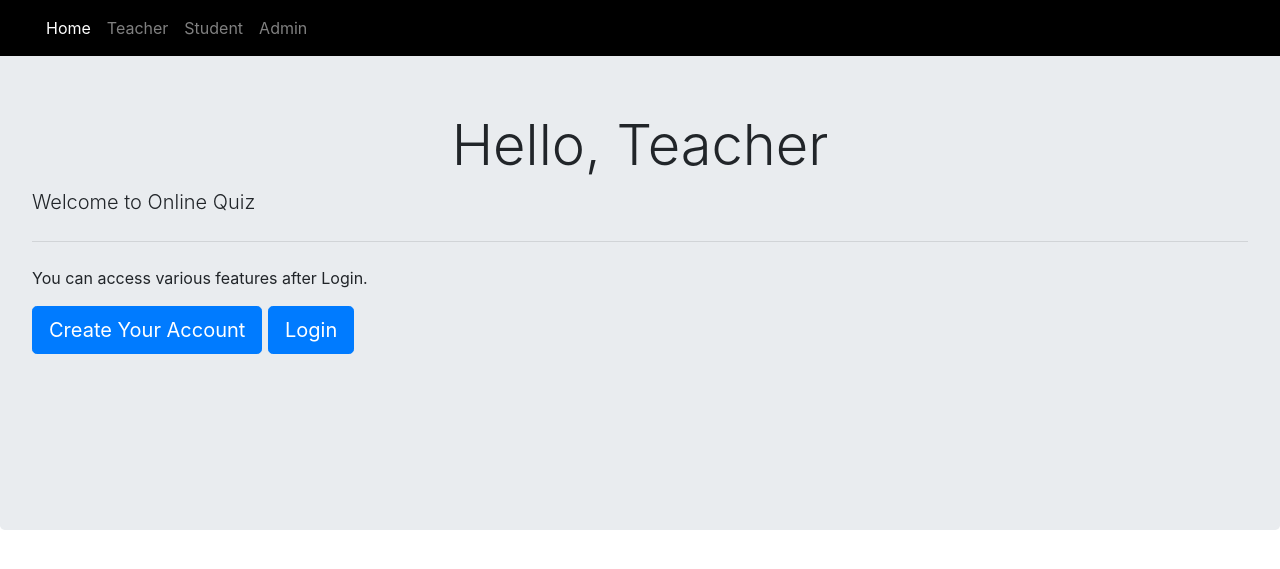
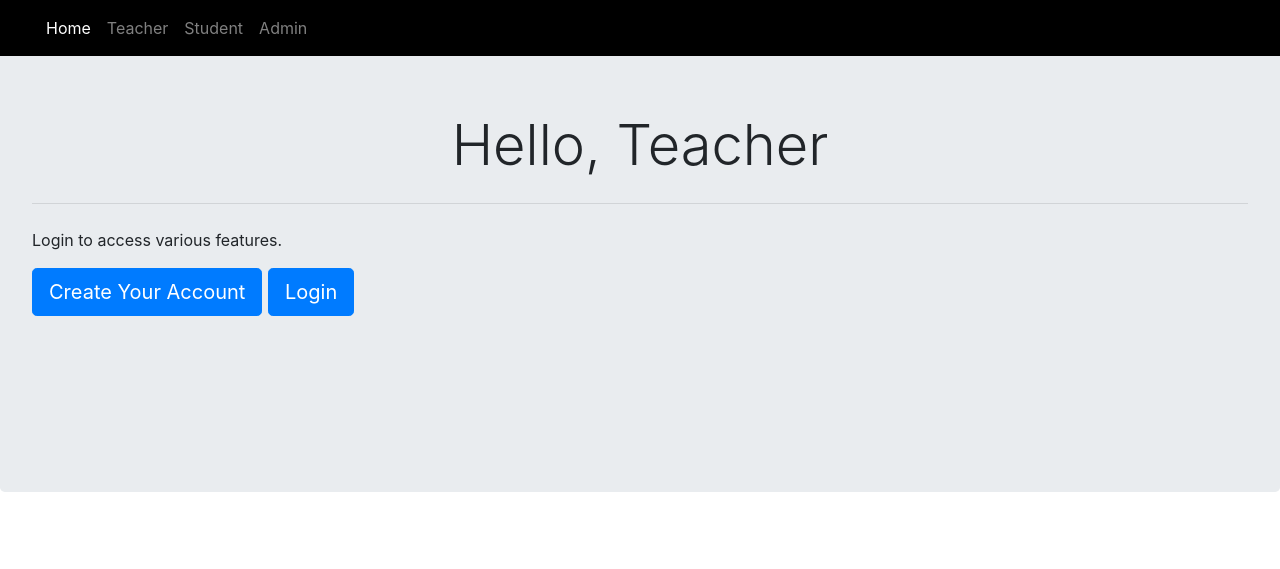
Before and after one commit to sampoornakashyap/Assignment, a Django app: template templates/teacher/teacherclick.html in a window 1280 px wide. Shown: the top 569 px of the page. Run offline with Django 3.2, Linux system fonts and the light colour scheme; the template is opened without the code that fills it, so the values that code supplies are empty; some libraries are stand-ins or nearby versions.

Commit message:
Update teacherclick.html

```diff
--- a/templates/teacher/teacherclick.html
+++ b/templates/teacher/teacherclick.html
@@ -26,9 +26,9 @@
   <br><br>
   <div class="jumbotron" style="margin-bottom:0px;">
     <h1 class="display-4">Hello, Teacher</h1>
-    <p class="lead">Welcome to Online Quiz</p>
+
     <hr class="my-4">
-    <p>You can access various features after Login.</p>
+    <p>Login to access various features.</p>
     <p class="lead">
       <a class="btn btn-primary btn-lg" href="teachersignup" role="button">Create Your Account</a>
       <a class="btn btn-primary btn-lg" href="teacherlogin" role="button">Login</a>
```
